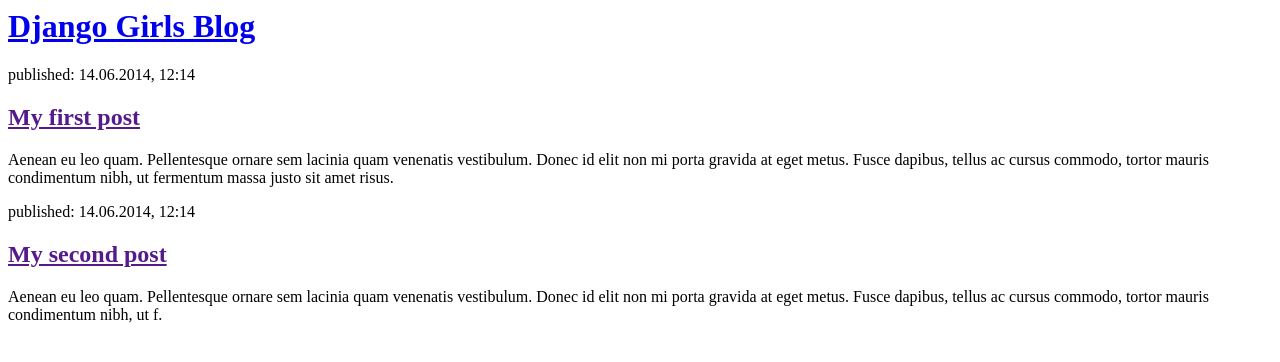
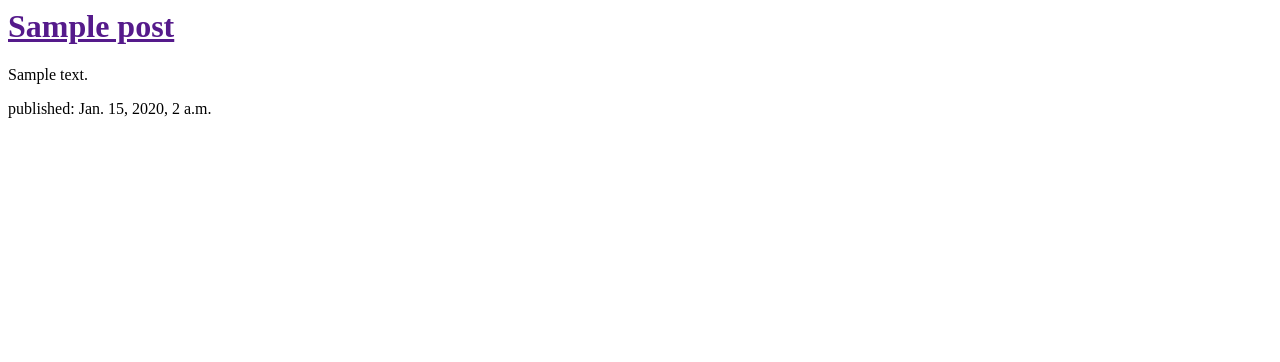
Before and after one commit to cmatson93/djangoBlog, a Django app: page / in a window 1280 px wide. Shown: the top 362 px of the page. Run offline with Django 3.2, Linux system fonts and the light colour scheme; tables that the repository leaves empty hold one stand-in row (values such as "Sample post").

Commit message:
Dynamic Templates

```diff
--- a/blog/templates/blog/post_list.html
+++ b/blog/templates/blog/post_list.html
@@ -5,30 +5,16 @@
 </head>
 
 <body>
-    <div>
-        <h1>
-            <a href="/">Django Girls Blog</a>
-        </h1>
-    </div>
 
-    <div>
-        <p>published: 14.06.2014, 12:14</p>
-        <h2>
-            <a href="">My first post</a>
-        </h2>
-        <p>Aenean eu leo quam. Pellentesque ornare sem lacinia quam venenatis vestibulum. Donec id elit non mi porta gravida
-            at eget metus. Fusce dapibus, tellus ac cursus commodo, tortor mauris condimentum nibh, ut fermentum massa justo
-            sit amet risus.</p>
-    </div>
-
-    <div>
-        <p>published: 14.06.2014, 12:14</p>
-        <h2>
-            <a href="">My second post</a>
-        </h2>
-        <p>Aenean eu leo quam. Pellentesque ornare sem lacinia quam venenatis vestibulum. Donec id elit non mi porta gravida
-            at eget metus. Fusce dapibus, tellus ac cursus commodo, tortor mauris condimentum nibh, ut f.</p>
-    </div>
+{% for post in posts %}
+<div>
+    <h1>
+        <a href="">{{ post.title }}</a>
+    </h1>
+    <p>{{ post.text|linebreaksbr }}</p>
+    <p>published: {{ post.published_date }}</p>
+</div>
+{% endfor %}
 </body>
 
 </html>
--- a/blog/views.py
+++ b/blog/views.py
@@ -1,5 +1,7 @@
 from django.shortcuts import render
+from .models import Post
 
 # Create your views here.
 def post_list(request):
-    return render(request, 'blog/post_list.html')
+    posts = Post.objects.all().order_by('published_date')
+    return render(request, 'blog/post_list.html', {'posts': posts})
```
